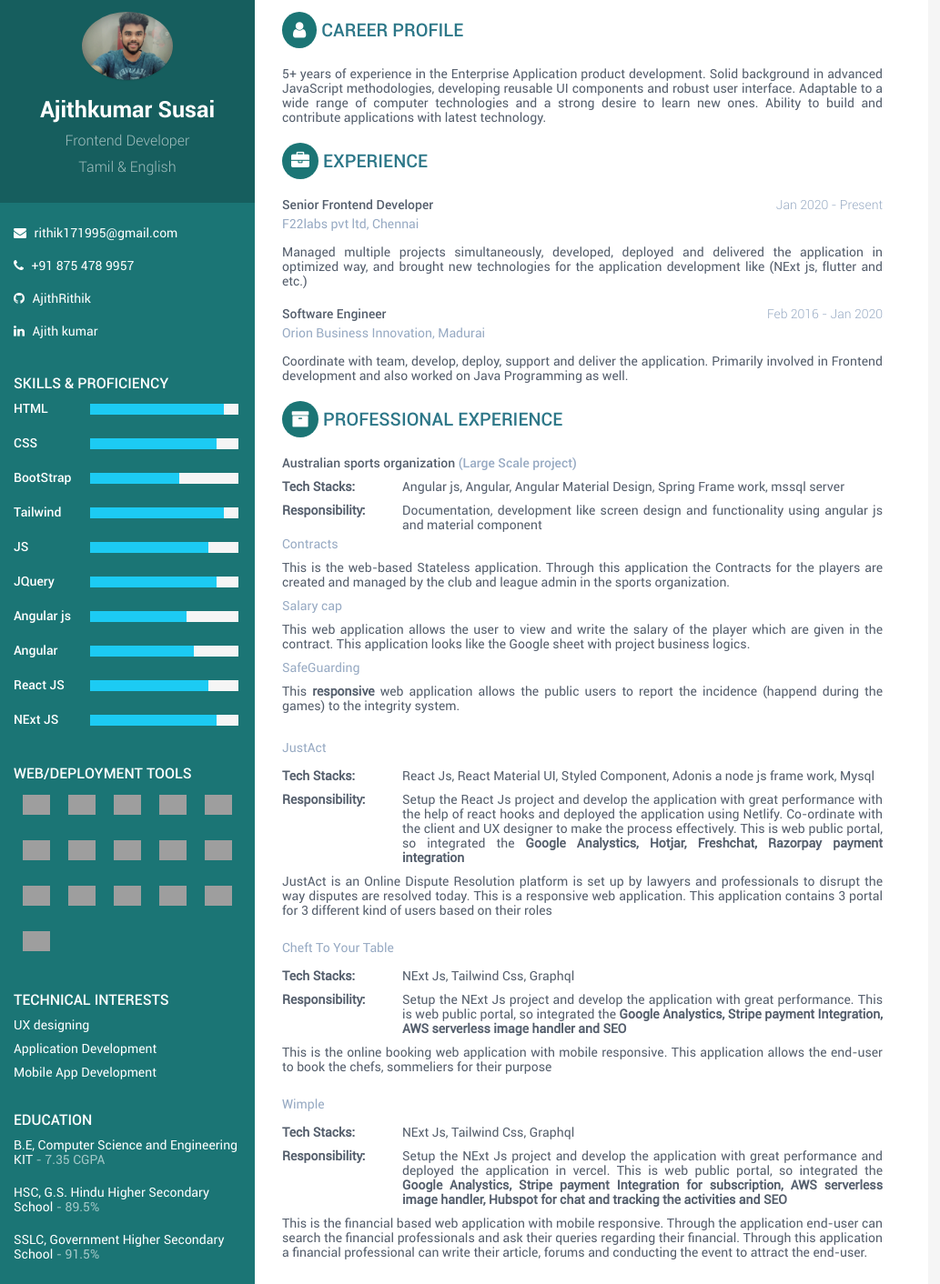
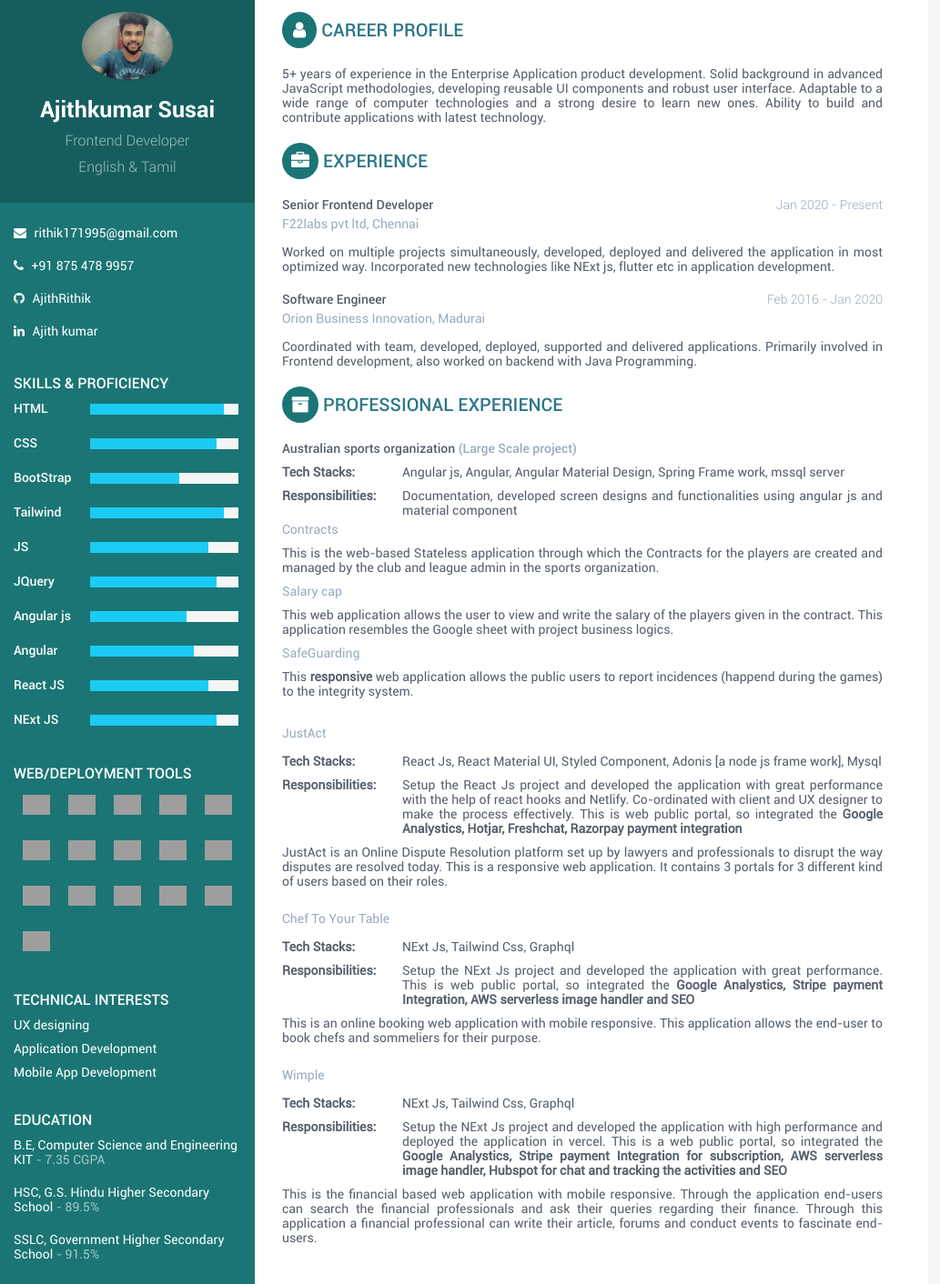
Before and after one commit to AjithRithik/resume.io, a website: page index.html in a window 1280 px wide. Shown: the part 17-1429 px from the top of the page at 91% size, without its empty margins (0-1033 px from the left). Drawn offline with Linux system fonts and the light colour scheme; grey boxes are pictures that could not be loaded.

Commit message:
Update index.html

```diff
--- a/index.html
+++ b/index.html
@@ -14,7 +14,7 @@
 				<img src="images/AjithNew.jpg" alt="Profile Image" class="profile-img" />
 				<div class="profile-name">Ajithkumar Susai</div>
 				<div class="profile-designation">Frontend Developer</div>
-				<div class="profile-designation">Tamil & English</div>
+				<div class="profile-designation">English & Tamil</div>
 			</div>
 			<div class="d-flex d-row align-center">
 				<ul class="list-no-style">
@@ -230,8 +230,8 @@
 							<div class="page-role-year">Jan 2020 - Present</div>
 						</div>
 						<div class="page-role-company">F22labs pvt ltd, Chennai</div>
-						<div class="page-sub-content pb0"> Managed multiple projects simultaneously, developed, deployed and delivered the application in optimized way,
-							and brought new technologies for the application development like (NExt js, flutter and etc.)
+						<div class="page-sub-content pb0"> Worked on multiple projects simultaneously, developed, deployed and delivered the application in most optimized way.
+							Incorporated new technologies like NExt js, flutter etc in application development.
 						</div>
 					</div>
 					<div class="page-paragraph-content">
@@ -240,9 +240,9 @@
 							<div class="page-role-year">Feb 2016 - Jan 2020</div>
 						</div>
 						<div class="page-role-company">Orion Business Innovation, Madurai</div>
-						<div class="page-sub-content pb0"> Coordinate with team, develop, deploy, support and
-							deliver the application. Primarily involved in Frontend development and also worked on
-							Java Programming as well. </div>
+						<div class="page-sub-content pb0"> Coordinated with team, developed, deployed, supported and
+							delivered  applications. Primarily involved in Frontend development, also worked on
+							backend with Java Programming. </div>
 					</div>
 				</div>
 				<div class="">
@@ -258,24 +258,24 @@
 							<div class="pt10"> Angular js, Angular, Angular Material Design, Spring Frame work, mssql server</div>
 						</div>
 						<div class="d-flex d-row">
-							<div class="page-title">Responsibility:</div>
-							<div class="pt10">Documentation, development like screen design and functionality using angular
+							<div class="page-title">Responsibilities:</div>
+							<div class="pt10">Documentation, developed screen designs and functionalities using angular
 								js and material component</div>
 						</div>
 						<div class="page-role-company">Contracts </div>
 						<div class="page-sub-content pb0 pt0">
-							<p>This is the web-based Stateless application. Through this application the Contracts for the
+							<p>This is the web-based Stateless application through which the Contracts for the
 								players are created and managed by the club and league admin in the sports organization.</p>
 						</div>
 						<div class="page-role-company">Salary cap </div>
 						<div class="page-sub-content pb0 pt0">
-							<p>This web application allows the user to view and write the salary of the player which are
-								given in the contract. This application looks like the Google sheet with project business
+							<p>This web application allows the user to view and write the salary of the players
+								given in the contract. This application resembles the Google sheet with project business
 								logics.</p>
 						</div>
 						<div class="page-role-company">SafeGuarding </div>
 						<div class="page-sub-content pb0 pt0">
-							<p>This <b>responsive</b> web application allows the public users to report the incidence
+							<p>This <b>responsive</b> web application allows the public users to report incidences
 								(happend during the games) to the integrity system.</p>
 						</div>
 					</div>
@@ -283,35 +283,35 @@
 						<div class="page-role-company">JustAct </div>
 						<div class="d-flex d-row">
 							<div class="page-title">Tech Stacks:</div>
-							<div class="pt10">React Js, React Material UI, Styled Component, Adonis a node js frame work, Mysql</div>
+							<div class="pt10">React Js, React Material UI, Styled Component, Adonis [a node js frame work], Mysql</div>
 						</div>
 						<div class="d-flex d-row">
-							<div class="page-title">Responsibility:</div>
-							<div class="pt10">Setup the React Js project and develop the application
-								with great performance with the help of react hooks and deployed the application using Netlify.
-								Co-ordinate with the client and UX designer to make the process effectively.
+							<div class="page-title">Responsibilities:</div>
+							<div class="pt10">Setup the React Js project and developed the application
+								with great performance with the help of react hooks and Netlify.
+								Co-ordinated with client and UX designer to make the process effectively.
 								This is web public portal, so integrated the <b>Google Analystics, Hotjar, Freshchat, Razorpay payment integration</b></div>
 						</div>
 						<div class="page-sub-content pb0">
-							JustAct is an Online Dispute Resolution platform is set up by lawyers and professionals to disrupt the way disputes are resolved today.
-							This is a responsive web application. This application contains 3 portal for 3 different kind of users based on their roles
+							JustAct is an Online Dispute Resolution platform set up by lawyers and professionals to disrupt the way disputes are resolved today.
+							This is a responsive web application. It contains 3 portals for 3 different kind of users based on their roles.
 						</div>
 					</div>
 
 					<div class="page-paragraph-content">
-						<div class="page-role-company">Cheft To Your Table</div>
+						<div class="page-role-company">Chef To Your Table</div>
 						<div class="d-flex d-row">
 							<div class="page-title">Tech Stacks:</div>
 							<div class="pt10">NExt Js, Tailwind Css, Graphql</div>
 						</div>
 						<div class="d-flex d-row">
-							<div class="page-title">Responsibility:</div>
-							<div class="pt10">Setup the NExt Js project and develop the application
+							<div class="page-title">Responsibilities:</div>
+							<div class="pt10">Setup the NExt Js project and developed the application
 								with great performance. This is web public portal, so integrated the
 								<b>Google Analystics, Stripe payment Integration, AWS serverless image handler and SEO</b></div>
 						</div>
 						<div class="page-sub-content pb0">
-							This is the online booking web application with mobile responsive. This application allows the end-user to book the chefs, sommeliers for their purpose
+							This is an online booking web application with mobile responsive. This application allows the end-user to book chefs and sommeliers for their purpose.
 						</div>
 					</div>
 
@@ -322,14 +322,14 @@
 							<div class="pt10">NExt Js, Tailwind Css, Graphql</div>
 						</div>
 						<div class="d-flex d-row">
-							<div class="page-title">Responsibility:</div>
-							<div class="pt10">Setup the NExt Js project and develop the application
-								with great performance and deployed the application in vercel. This is web public portal, so integrated the
+							<div class="page-title">Responsibilities:</div>
+							<div class="pt10">Setup the NExt Js project and developed the application
+								with high performance and deployed the application in vercel. This is a web public portal, so integrated the
 								<b>Google Analystics, Stripe payment Integration for subscription, AWS serverless image handler, Hubspot for chat and tracking the activities and SEO</b></div>
 						</div>
 						<div class="page-sub-content pb0">
-							This is the financial based web application with mobile responsive. Through the application end-user can search the financial professionals
-							and ask their queries regarding their financial. Through this application a financial professional can write their article, forums and conducting the event to attract the end-user.
+							This is the financial based web application with mobile responsive. Through the application end-users can search the financial professionals
+							and ask their queries regarding their finance. Through this application a financial professional can write their article, forums and conduct events to fascinate end-users.
 						</div>
 					</div>
 				</div>
```
